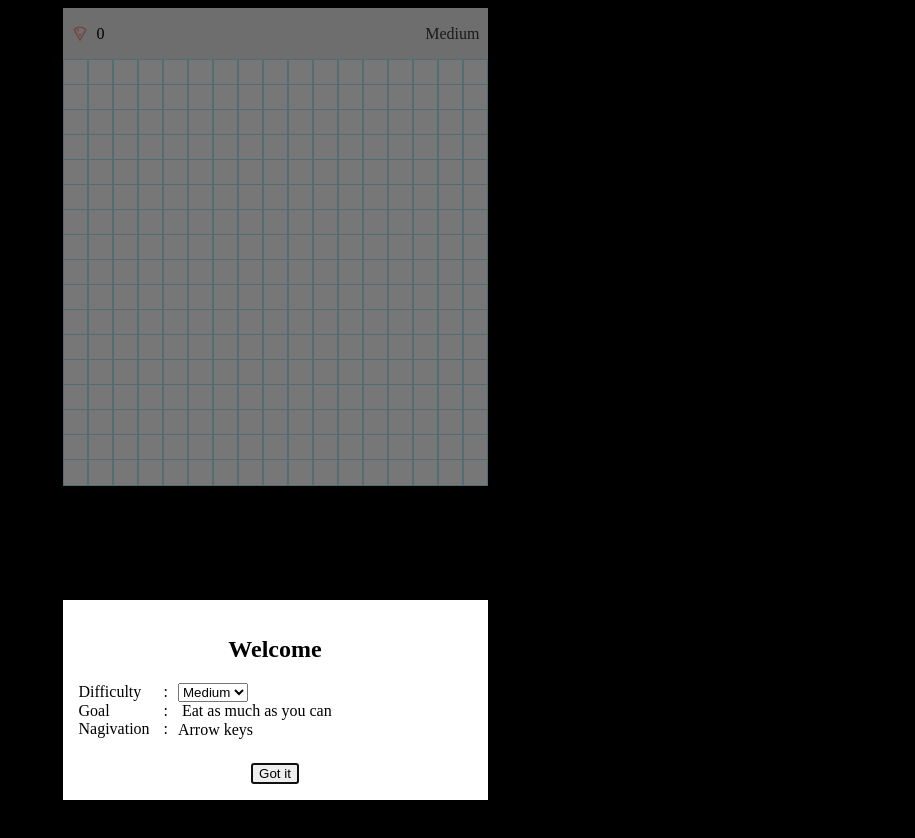
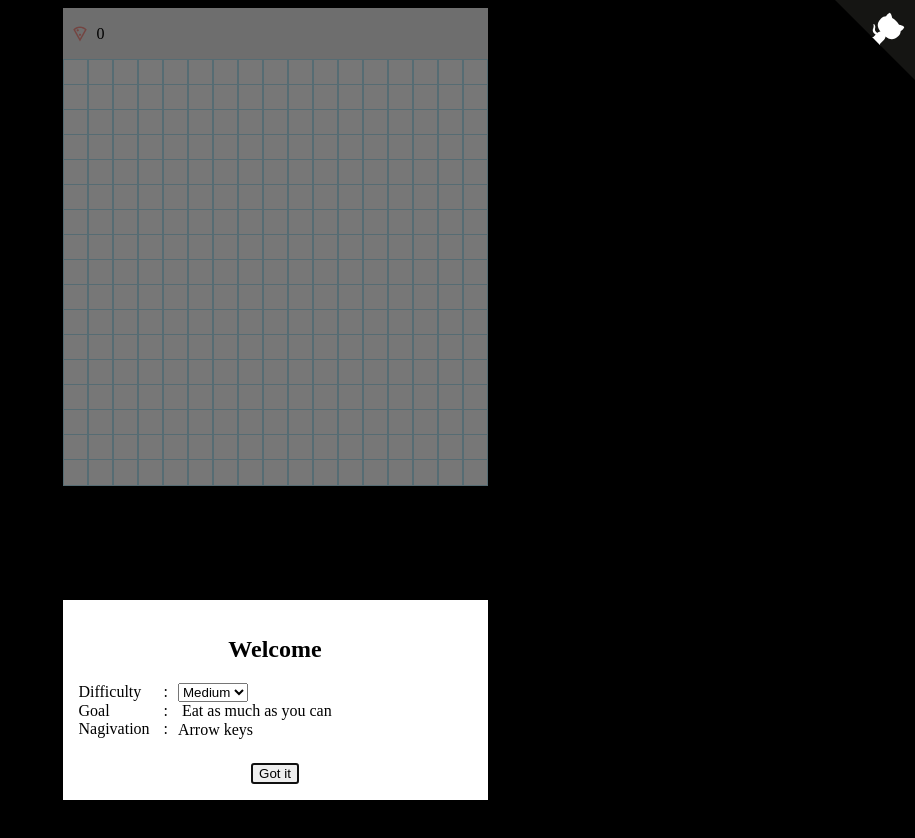
Before and after one commit to nugrahawahyu/snake, a Vue app: page / in a window 1280 px wide. Shown: the top 838 px of the page, without its empty margins (365-1280 px from the left). Built offline with nearby package versions, Linux system fonts and the light colour scheme.

Commit message:
add github link

```diff
--- a/src/App.vue
+++ b/src/App.vue
@@ -1,5 +1,8 @@
 <template>
   <div>
+    <div v-if="platform === Platform.desktop || showNewGameModal || showGameOverModal">
+      <GithubLink href="https://github.com/nugrahawahyu/snake" />
+    </div>
     <header class="container">
       <div class="content">
         <div>
@@ -8,7 +11,7 @@
           </svg>
           <span style="margin-left: 8px;">{{ score }}</span>
         </div>
-        <div>
+        <div v-if="!showNewGameModal && !showGameOverModal">
           <span style="color: #333">{{ config.text }}</span>
         </div>
       </div>
@@ -102,6 +105,8 @@ import { Coordinate } from './modules/coordinate'
 import Board, { Role } from './components/Board.vue'
 import TouchController from './components/TouchController.vue'
 import Modal from './components/Modal.vue'
+import GithubLink from './components/GithubLink.vue'
+
 const BOARD_WIDTH = 17
 const BOARD_HEIGHT = 17
 const HIGHEST_SCORE_BASE_CACHE_KEY = 'highestScore'
@@ -159,7 +164,8 @@ export default Vue.extend({
   components: {
     Board,
     Modal,
-    TouchController
+    TouchController,
+    GithubLink
   },
   data () {
     const configs = [
--- /dev/null
+++ b/src/components/GithubLink.vue
@@ -0,0 +1,16 @@
+<template>
+  <a :href="href" class="github-corner" aria-label="View source on GitHub"><svg width="80" height="80" viewBox="0 0 250 250" style="fill:#151513; color:#fff; position: fixed; top: 0; border: 0; right: 0; z-index: 99;" aria-hidden="true"><path d="M0,0 L115,115 L130,115 L142,142 L250,250 L250,0 Z"></path><path d="M128.3,109.0 C113.8,99.7 119.0,89.6 119.0,89.6 C122.0,82.7 120.5,78.6 120.5,78.6 C119.2,72.0 123.4,76.3 123.4,76.3 C127.3,80.9 125.5,87.3 125.5,87.3 C122.9,97.6 130.6,101.9 134.4,103.2" fill="currentColor" style="transform-origin: 130px 106px;" class="octo-arm"></path><path d="M115.0,115.0 C114.9,115.1 118.7,116.5 119.8,115.4 L133.7,101.6 C136.9,99.2 139.9,98.4 142.2,98.6 C133.8,88.0 127.5,74.4 143.8,58.0 C148.5,53.4 154.0,51.2 159.7,51.0 C160.3,49.4 163.2,43.6 171.4,40.1 C171.4,40.1 176.1,42.5 178.8,56.2 C183.1,58.6 187.2,61.8 190.9,65.4 C194.5,69.0 197.7,73.2 200.1,77.6 C213.8,80.2 216.3,84.9 216.3,84.9 C212.7,93.1 206.9,96.0 205.4,96.6 C205.1,102.4 203.0,107.8 198.3,112.5 C181.9,128.9 168.3,122.5 157.7,114.1 C157.9,116.9 156.7,120.9 152.7,124.9 L141.0,136.5 C139.8,137.7 141.6,141.9 141.8,141.8 Z" fill="currentColor" class="octo-body"></path></svg></a>
+</template>
+
+<script>
+export default {
+  props: {
+    href: {
+      type: String,
+      required: true
+    }
+  }
+}
+</script>
+
+<style scoped lang="scss">.github-corner:hover .octo-arm{animation:octocat-wave 560ms ease-in-out}@keyframes octocat-wave{0%,100%{transform:rotate(0)}20%,60%{transform:rotate(-25deg)}40%,80%{transform:rotate(10deg)}}@media (max-width:500px){.github-corner:hover .octo-arm{animation:none}.github-corner .octo-arm{animation:octocat-wave 560ms ease-in-out}}</style>
```
